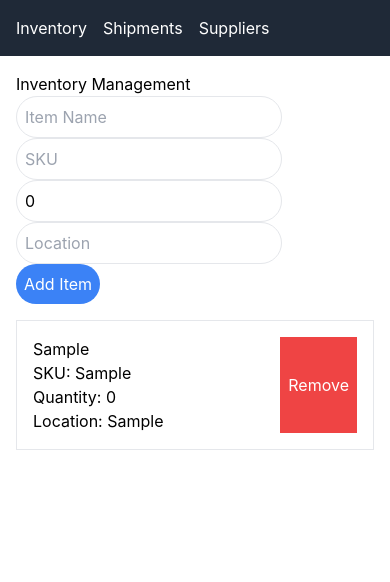
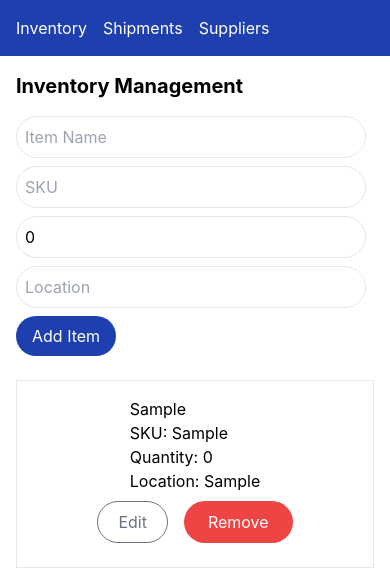
Before and after one commit to iamharnad/supply-chain-singal-x-assesment, a React (Create React App) app: page / in a window 390 px wide. Both pictures are taken after typing "Sample", "Sample", "Sample" into the empty fields and a click on the button "Add Item". Shown: the top 582 px of the page. Built offline with nearby package versions, Linux system fonts and the light colour scheme.

Commit message:
css modifications

```diff
--- a/src/App.js
+++ b/src/App.js
@@ -7,8 +7,8 @@ function App() {
   return (
     <>
       <BrowserRouter>
-        <div className='container mx-auto'>
-          <nav className='bg-gray-800 p-4 text-white'>
+        <nav className='bg-blue-800 p-4 text-white'>
+          <div className='container mx-auto'>
             <ul className='flex space-x-4'>
               <li>
                 <Link to='/'>Inventory</Link>
@@ -20,7 +20,9 @@ function App() {
                 <Link to='/suppliers'>Suppliers</Link>
               </li>
             </ul>
-          </nav>
+          </div>
+        </nav>
+        <div className='container mx-auto'>
           <Routes>
             <Route
               path='/'
--- a/src/components/Inventory.js
+++ b/src/components/Inventory.js
@@ -11,30 +11,42 @@ const Inventory = () => {
     quantity: 0,
     location: '',
   });
+  const [editingItem, setEditingItem] = useState(null);
 
   const handleAddItem = () => {
     addItem({ ...newItem, id: Date.now() });
     setNewItem({ name: '', sku: '', quantity: 0, location: '' });
   };
 
+  const handleEditItem = (item) => {
+    setEditingItem(item);
+    setNewItem(item);
+  };
+
+  const handleUpdateItem = () => {
+    updateItem(editingItem.id, newItem);
+    setEditingItem(null);
+    setNewItem({ name: '', sku: '', quantity: 0, location: '' });
+  };
+
   return (
     <>
       <div className='p-4'>
-        <h2>Inventory Management</h2>
-        <div>
+        <h2 className='text-xl font-bold mb-4'>Inventory Management</h2>
+        <div className='flex flex-wrap mb-4'>
           <input
             type='text'
             placeholder='Item Name'
             value={newItem.name}
             onChange={(e) => setNewItem({ ...newItem, name: e.target.value })}
-            className='border p-2 mr-2 rounded-3xl'
+            className='border p-2 mr-2 mb-2 rounded-3xl w-full sm:w-auto'
           />
           <input
             type='text'
             placeholder='SKU'
             value={newItem.sku}
             onChange={(e) => setNewItem({ ...newItem, sku: e.target.value })}
-            className='border p-2 mr-2 rounded-3xl'
+            className='border p-2 mr-2 mb-2 rounded-3xl w-full sm:w-auto'
           />
           <input
             type='number'
@@ -43,7 +55,7 @@ const Inventory = () => {
             onChange={(e) =>
               setNewItem({ ...newItem, quantity: parseInt(e.target.value) })
             }
-            className='border p-2 mr-2  rounded-3xl'
+            className='border p-2 mr-2 mb-2 rounded-3xl w-full sm:w-auto'
           />
           <input
             type='text'
@@ -52,30 +64,50 @@ const Inventory = () => {
             onChange={(e) =>
               setNewItem({ ...newItem, location: e.target.value })
             }
-            className='border p-2 mr-2 rounded-3xl'
+            className='border p-2 mr-2 mb-2 rounded-3xl w-full sm:w-auto'
           />
+          {editingItem ? (
+            <button
+              onClick={handleUpdateItem}
+              className='bg-orange-500 text-white p-2 mr-2 mb-2 px-6  rounded-3xl hover:bg-orange-700'
+            >
+              Update Item
+            </button>
+          ) : (
             <button
               onClick={handleAddItem}
-            className='bg-blue-500 text-white p-2 rounded-3xl'
+              className='bg-blue-800 hover:bg-green-600 text-white p-2 mr-2 mb-2 px-4 rounded-3xl'
             >
               Add Item
             </button>
+          )}
         </div>
         <div className='mt-4'>
           {items.map((item) => (
-            <div key={item.id} className='border p-4 mb-2 flex justify-between'>
-              <div>
+            <div
+              key={item.id}
+              className='border p-4 mb-2 flex flex-col sm:flex-row justify-between items-center'
+            >
+              <div className='mb-2 sm:mb-0'>
                 <div>{item.name}</div>
                 <div>SKU: {item.sku}</div>
                 <div>Quantity: {item.quantity}</div>
                 <div>Location: {item.location}</div>
               </div>
+              <div className='flex space-x-2'>
+                <button
+                  onClick={() => handleEditItem(item)}
+                  className='border text-gray-500 border-gray-500 p-2 mr-2 mb-2 px-5 rounded-3xl hover:border-black hover:text-black'
+                >
+                  Edit
+                </button>
                 <button
                   onClick={() => removeItem(item.id)}
-                className='bg-red-500 text-white p-2 '
+                  className='bg-red-500 text-white p-2 mr-2 mb-2 px-6  rounded-3xl hover:bg-red-800'
                 >
                   Remove
                 </button>
+              </div>
             </div>
           ))}
         </div>
```
Lines whose indentation alone changed are shown as unchanged.
